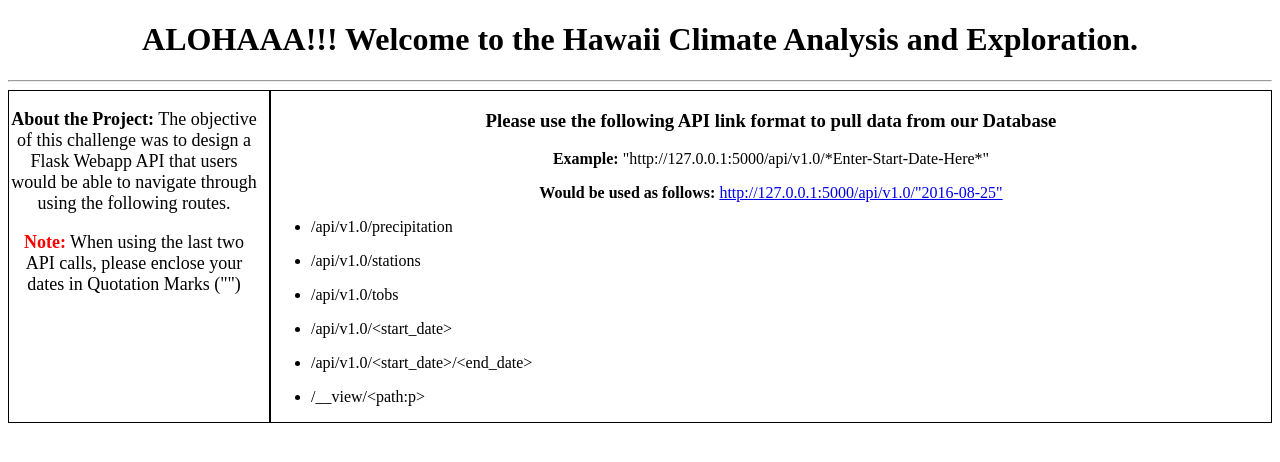
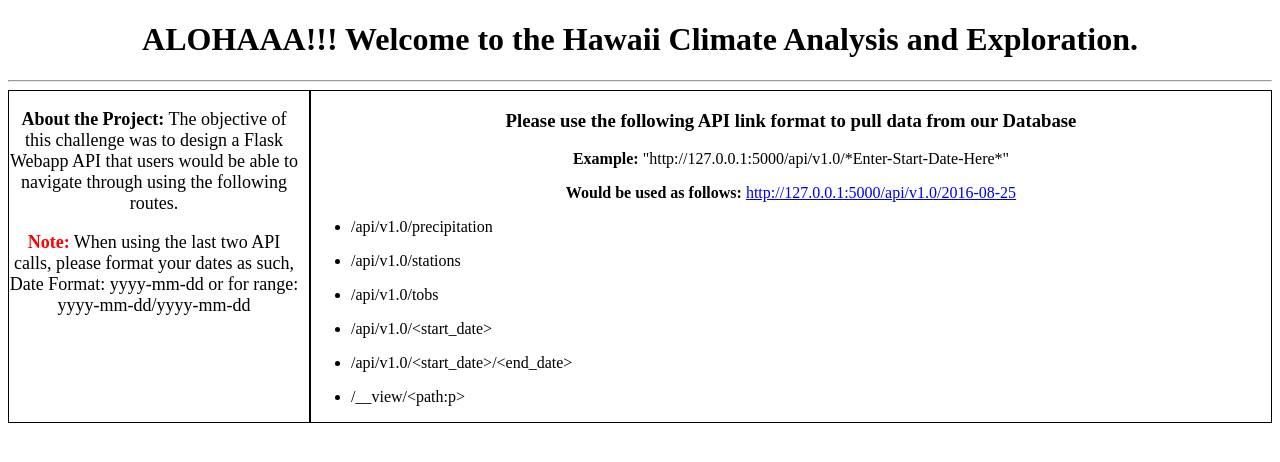
Before and after one commit to inkosi-codes/sqlalchemy-challenge, a Flask app: page / in a window 1280 px wide. Shown: the top 462 px of the page. Run offline with Flask 2, Linux system fonts and the light colour scheme.

Commit message:
Minor Cosmetic adjustments

```diff
--- a/app.py
+++ b/app.py
@@ -129,18 +129,19 @@ def Start_date(start_date):
     return jsonify(startdate_dict)
 
 @app.route("/api/v1.0/<start_date>/<end_date>")
-def Start_end_date(start_date, end_date):
+def two_dates(start_date, end_date):
 
     # Perform the dynamic query based on start date and store the results
-    results = session.query(func.min(Measurement.tobs), func.avg(Measurement.tobs), func.max(Measurement.tobs)).\
-                filter(Measurement.date >= start_date).filter(Measurement.date <= end_date).all()
+    startend_results = session.query(func.min(Measurement.tobs), func.avg(Measurement.tobs), func.max(Measurement.tobs)).\
+                        filter(Measurement.date >= start_date).\
+                        filter(Measurement.date <= end_date).all()
 
 
     #Build dataset into a dictionary
     result_dict = {}
-    result_dict["min_temp"] = results[0][0]
-    result_dict["avg_temp"] = round(results[0][1],2)
-    result_dict["max_temp"] = results[0][2]
+    result_dict["min_temp"] = startend_results[0][0]
+    result_dict["avg_temp"] = startend_results[0][1]
+    result_dict["max_temp"] = startend_results[0][2]
 
     #Close out the current thread
     session.close()
--- a/templates/index.html
+++ b/templates/index.html
@@ -16,7 +16,7 @@
         #about-project {
             font-size: large;
             border: 1px solid black;
-            width: 250PX;
+            width: 290PX;
             float: left;
             padding-right: 10PX;
         }
@@ -38,12 +38,12 @@
     <div id="about-project">
         <p><strong>About the Project:</strong> The objective of this challenge was to design a Flask Webapp API that users would be able
             to navigate through using the following routes.</p>
-            <p><strong style="color: red;">Note:</strong> When using the last two API calls, please enclose your dates in Quotation Marks ("")</p>
+            <p><strong style="color: red;">Note:</strong> When using the last two API calls, please format your dates as such, Date Format: yyyy-mm-dd or for range: yyyy-mm-dd/yyyy-mm-dd</p>
     </div>
     <div id="item-list">
         <h3>Please use the following API link format to pull data from our Database</h3>
         <p><strong>Example:</strong> "http://127.0.0.1:5000/api/v1.0/*Enter-Start-Date-Here*"</p>
-        <p><strong>Would be used as follows:</strong> <a href='http://127.0.0.1:5000/api/v1.0/"2016-08-25"'>http://127.0.0.1:5000/api/v1.0/"2016-08-25"</a></p>
+        <p><strong>Would be used as follows:</strong> <a href='http://127.0.0.1:5000/api/v1.0/2016-08-25'>http://127.0.0.1:5000/api/v1.0/2016-08-25</a></p>
         {% for item in data %}
         <ul>
             <li>{{ item }}</li>
```
Also changed, not shown: 1 other file.
